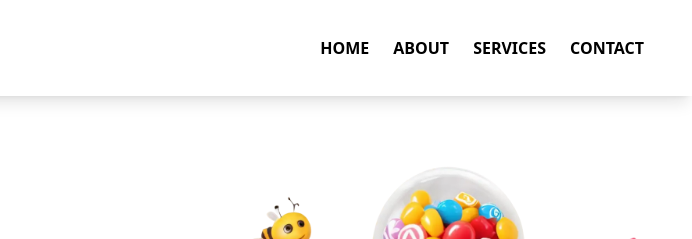
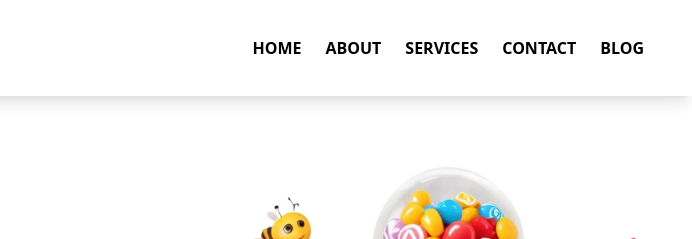
Before and after one commit to Jissjose17/betterfoxwebsite, a plain HTML site: page index.html in a window 1280 px wide. Shown: the top 239 px of the page, 588-1280 px from the left. Drawn offline with nearby package versions, Linux system fonts and the light colour scheme.

Commit message:
Update index.html blog

```diff
--- a/index.html
+++ b/index.html
@@ -43,6 +43,7 @@
       <li><a href="#about" class="hover:text-yellow-500 transition font-bold">ABOUT</a></li>
       <li><a href="#service" class="hover:text-yellow-500 transition font-bold">SERVICES</a></li>
       <li><a href="#contact" class="hover:text-yellow-500 transition font-bold">CONTACT</a></li>
+      <li><a href="blog.html" class="hover:text-yellow-500 transition font-bold">BLOG</a></li>
     </ul>
   </nav>
 
@@ -51,6 +52,7 @@
     <li><a href="#about" class="block py-2 hover:text-yellow-500 font-bold">ABOUT</a></li>
     <li><a href="#service" class="block py-2 hover:text-yellow-500 font-bold">SERVICES</a></li>
     <li><a href="#contact" class="block py-2 hover:text-yellow-500 font-bold">CONTACT</a></li>
+    <li><a href="blog.html" class="block py-2 hover:text-yellow-500 font-bold">BLOG</a></li>
   </ul>
 </header>
 
```
